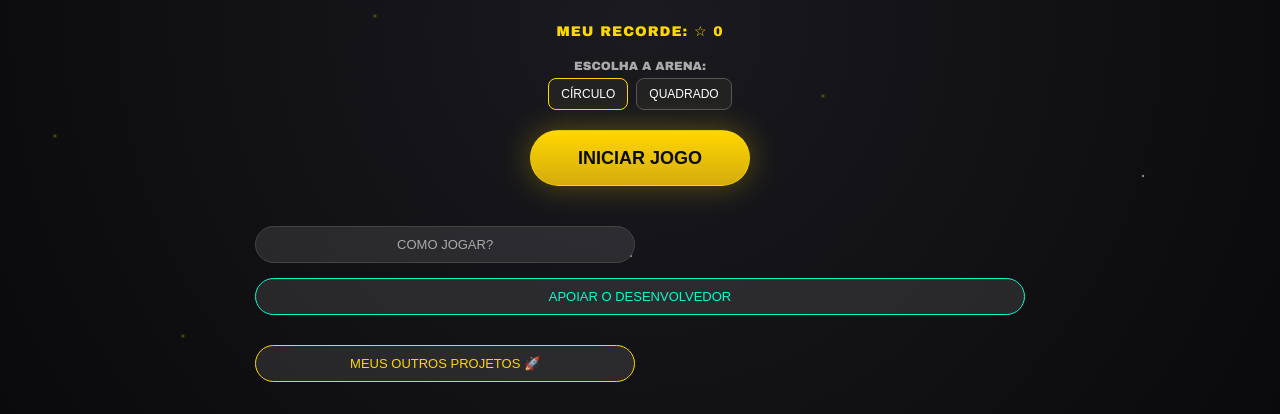
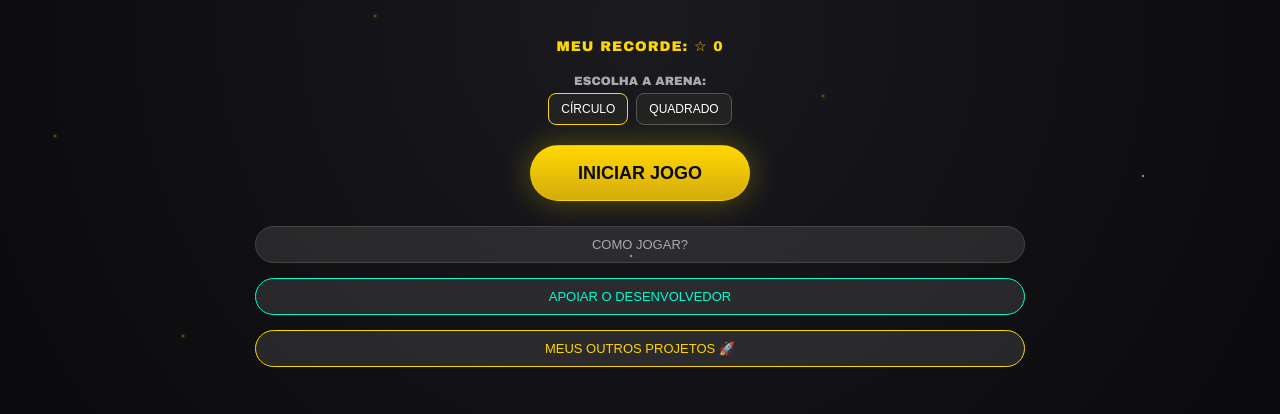
Before and after one commit to Aleks20x/zero-g-2048., a plain HTML site: page index.html in a window 1280 px wide. Shown: the part 375-789 px from the top of the page. Drawn offline with Linux system fonts and the light colour scheme.

Commit message:
Update index.html

```diff
--- a/index.html
+++ b/index.html
@@ -176,9 +176,9 @@
 <button class="start-btn" onclick="startGame()">INICIAR JOGO</button>
 
     <div class="button-grid">
-        <button class="info-btn suport-full" onclick="toggleGuide(true)">COMO JOGAR?</button>
+        <button class="info-btn support-full" onclick="toggleGuide(true)">COMO JOGAR?</button>
         <button class="info-btn support-full" style="border-color: #00ffcc; color: #00ffcc;" onclick="toggleSupport(true)">APOIAR O DESENVOLVEDOR</button>
-        <button class="info-btn suport-full" style="border-color: #ffd700; color: #ffd700;" onclick="window.open('https://aleks20x.github.io/', '_blank')">MEUS OUTROS PROJETOS 🚀</button>
+        <button class="info-btn support-full" style="border-color: #ffd700; color: #ffd700;" onclick="window.open('https://aleks20x.github.io/', '_blank')">MEUS OUTROS PROJETOS 🚀</button>
     </div>
 
     <p class="credits-text">ALEKS20X • DESENVOLVEDOR INDIE</p>
```
